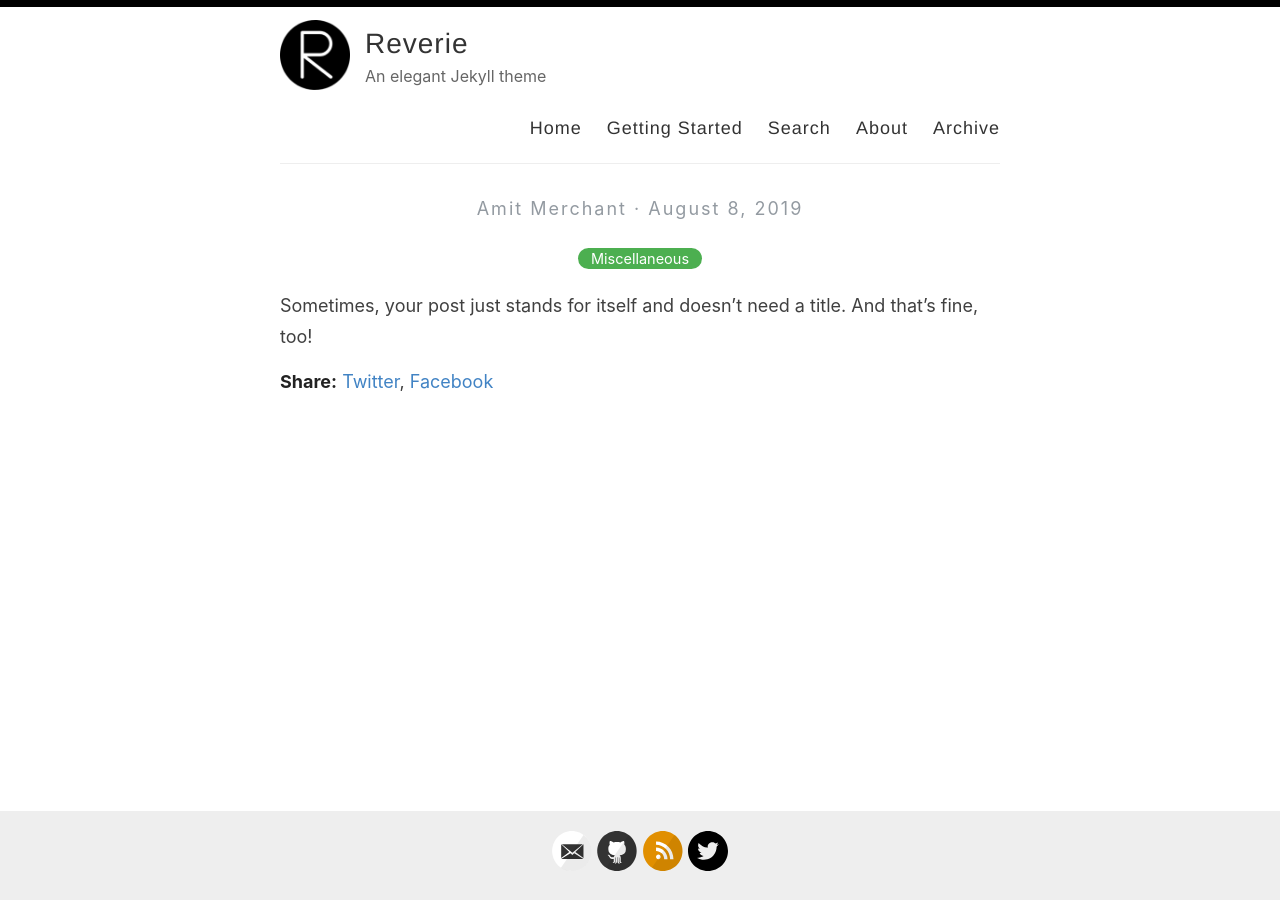
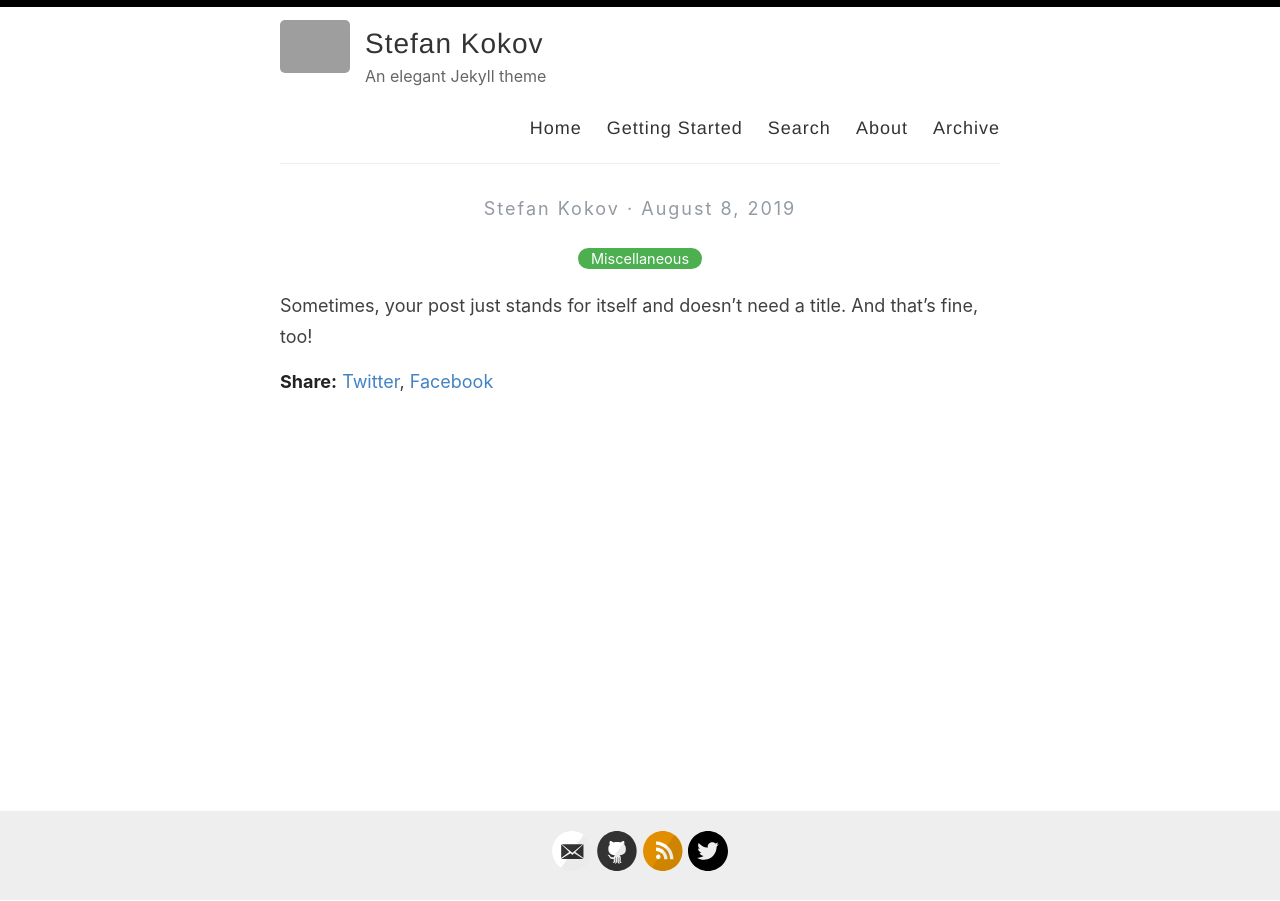
Before and after one commit to kokoff/kokoff.github.io, a Jekyll site: the page built from _posts/2019-08-08-no-title-posts.md, in a window 1280 px wide. Built offline with Jekyll 4.4.1, drawn with Linux system fonts in a browser that asks for light colours; grey boxes are pictures that could not be loaded.

Commit message:
Update config

```diff
--- a/_config.yml
+++ b/_config.yml
@@ -3,16 +3,16 @@
 #
 
 # Name of your site (displayed in the header)
-name: Reverie
+name: Stefan Kokov
 
 # Name of the author
-author: Amit Merchant
+author: Stefan Kokov
 
 # Short bio or description (displayed in the header)
 description: An elegant Jekyll theme
 
 # URL of your avatar or profile pic (you could use your GitHub profile pic)
-avatar: /images/reverie.png
+avatar: /images/original-photo-crop.jpg
 
 #
 # Flags below are optional
```
